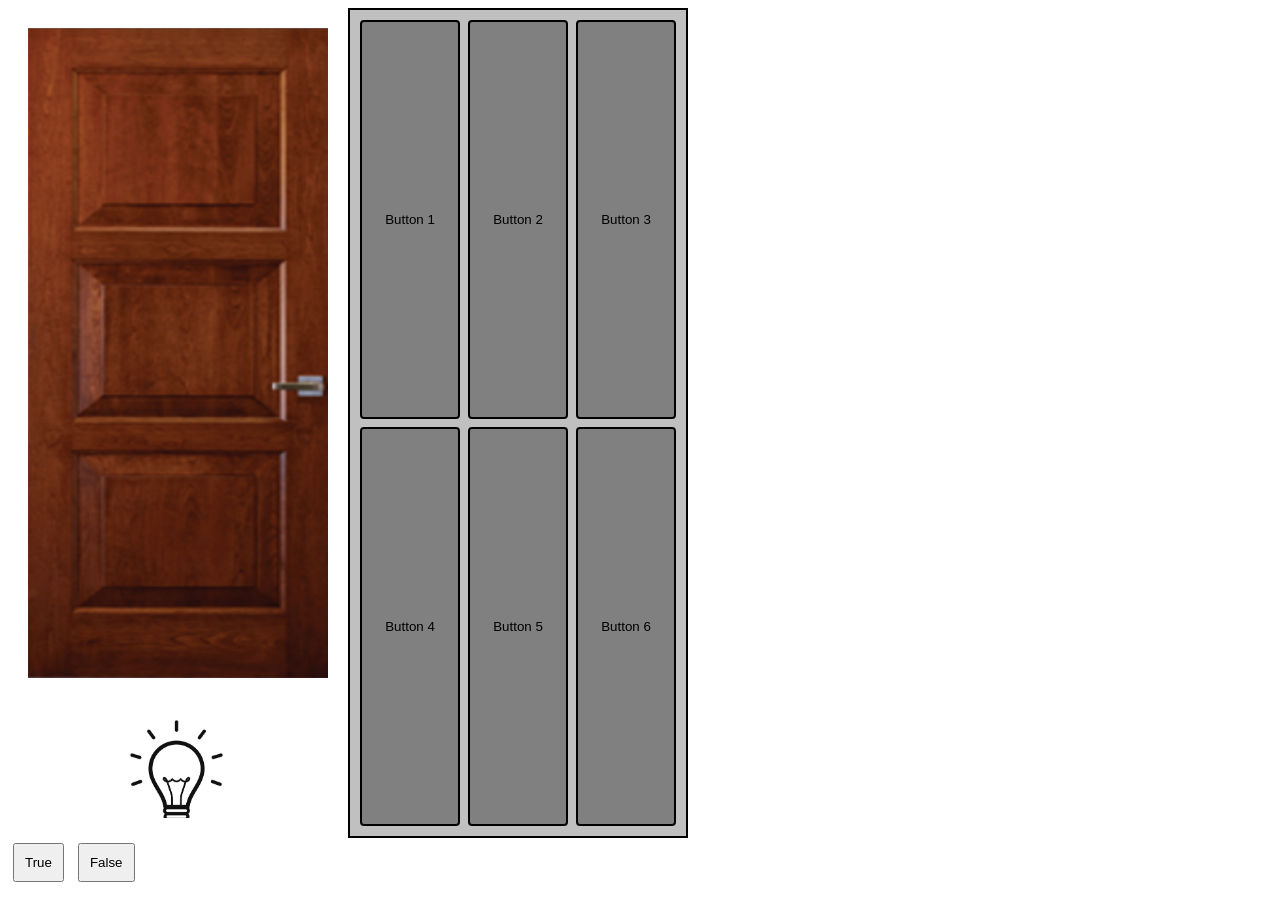
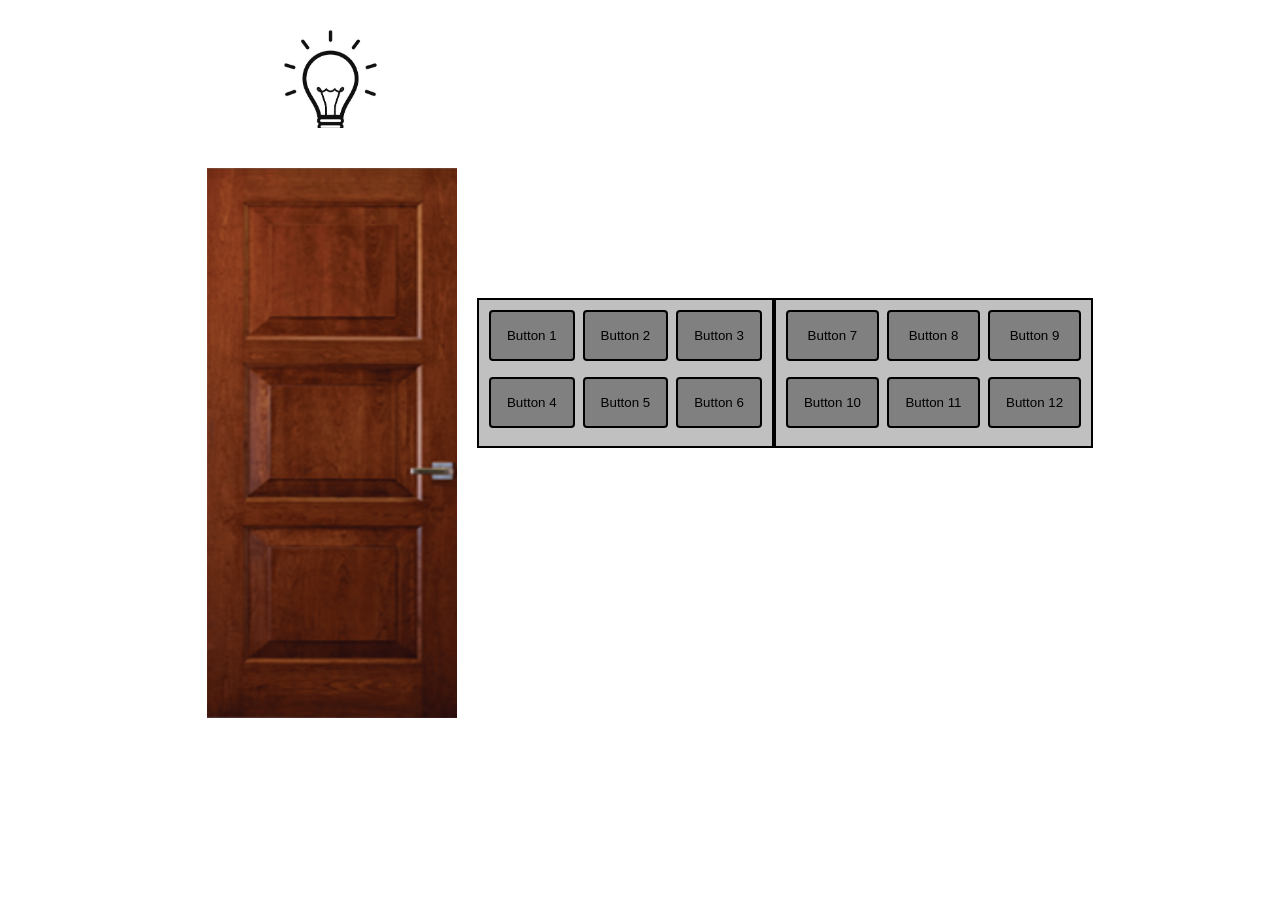
Before and after one commit to samhita-l/warmup2, a Jekyll site: the page project/logicGates.html, which Jekyll copies as it is, in a window 1280 px wide. Built offline with Jekyll 4.4.1, drawn with Linux system fonts in a browser that asks for light colours.

Commit message:
Readjusted the door

```diff
--- a/project/logicGates.html
+++ b/project/logicGates.html
@@ -1,5 +1,6 @@
 <!DOCTYPE html>
 <html lang="en">
+
 <head>
     <meta charset="UTF-8">
     <meta name="viewport" content="width=device-width, initial-scale=1.0">
@@ -8,40 +9,15 @@
         /* Style for the main container */
         .main-container {
             display: flex;
+            justify-content: center;
+            align-items: center;
         }
 
-    /* Style for the button container */
-    .button-container {
-      background-color: #c0c0c0; /* Greyish silver background color */
-      border: 2px solid black; /* Black border */
-      padding: 10px; /* Padding around the buttons */
-      width: 25%; /* Adjusted width to make it smaller */
-      display: grid; /* Use grid to arrange buttons */
-      grid-template-columns: repeat(3, 1fr); /* Three columns */
-      gap: 8px; /* Gap between buttons */
-    }
-
-    /* Style for the buttons */
-    .my-button {
-      background-color: #808080; /* Grey background color */
-      color: #000; /* Black text color */
-      padding: 8px 16px; /* Padding inside the button */
-      border: 2px solid black; /* Black border */
-      border-radius: 4px; /* Optional: Add rounded corners */
-      cursor: pointer; /* Change cursor to pointer on hover */
-    }
-
-    /* Style for the door and lightbulb container */
+        /* Style for the door-lightbulb-container */
         .door-lightbulb-container {
             display: flex;
             flex-direction: column;
             align-items: center;
-    }
-
-    #door1 {
-      width: 300px;
-      height: 650px;
-      margin: 20px;
         }
 
         #lightbulb {
@@ -52,18 +28,47 @@
             background-size: cover;
         }
 
-    .button {
-      padding: 10px;
-      margin: 5px;
-      cursor: pointer;
+        #door1 {
+            width: 250px; /* Adjusted width to make it smaller */
+            height: 550px; /* Adjusted height to make it smaller */
+            margin: 20px;
+        }
+
+        .button-container {
+            background-color: #c0c0c0; /* Greyish silver background color */
+            border: 2px solid black; /* Black border */
+            padding: 10px; /* Padding around the buttons */
+            height: 100%;
+            display: grid;
+            grid-template-columns: repeat(3, 1fr); /* Three columns */
+            gap: 8px; /* Gap between buttons */
+            align-items: center;
+        }
+
+        /* Style for the buttons */
+        .my-button {
+            background-color: #808080; /* Grey background color */
+            color: #000; /* Black text color */
+            padding: 16px; /* Increase padding inside the button */
+            border: 2px solid black; /* Black border */
+            border-radius: 4px; /* Optional: Add rounded corners */
+            cursor: pointer; /* Change cursor to pointer on hover */
+            margin-bottom: 8px; /* Adjusted margin between buttons */
+        }
+
+        /* Style for the "not" and "and" images */
+        .logical-operators {
+            width: 50px; /* Adjust the size as needed */
+            height: 50px; /* Adjust the size as needed */
         }
     </style>
 </head>
+
 <body>
     <div class="main-container">
         <div class="door-lightbulb-container">
-      <img src="door1.png" width="300" height="650" id="door1">
             <div id="lightbulb"></div>
+            <img src="door1.png" id="door1">
         </div>
         <div class="button-container">
             <button class="my-button" id="b1" onclick="toggle1Value()">Button 1</button>
@@ -73,9 +78,14 @@
             <button class="my-button" id="b5" onclick="toggle5Value()">Button 5</button>
             <button class="my-button" id="b6" onclick="toggle6Value()">Button 6</button>
         </div>
+        <div class="button-container duplicate">
+          <button class="my-button" id="b7" onclick="toggle7Value()">Button 7</button>
+          <button class="my-button" id="b8" onclick="toggle8Value()">Button 8</button>
+          <button class="my-button" id="b9" onclick="toggle9Value()">Button 9</button>
+          <button class="my-button" id="b10" onclick="toggle10Value()">Button 10</button>
+          <button class="my-button" id="b11" onclick="toggle11Value()">Button 11</button>
+          <button class="my-button" id="b12" onclick="toggle12Value()">Button 12</button>
       </div>
-  <button class="button" onclick="checkAnswer(true)">True</button>
-  <button class="button" onclick="checkAnswer(false)">False</button>
   <script>
   // Function to change image from the door to the open door
   function changeImage () {
@@ -133,6 +149,42 @@
   button6Value = 1 - button6Value;
   }
 
+    // Function to toggle the button value
+    function toggle7Value() {
+    // Toggle between 0 and 1
+    button7Value = 1 - button7Value;
+  }
+
+  // Function to toggle the button value
+  function toggle8Value() {
+  // Toggle between 0 and 1
+  button8Value = 1 - button8Value;
+  }
+
+  // Function to toggle the button value
+  function toggle9Value() {
+  // Toggle between 0 and 1
+  button9Value = 1 - button9Value;
+  }
+
+  // Function to toggle the button value
+  function toggle10Value() {
+  // Toggle between 0 and 1
+  button10Value = 1 - button10Value;
+  }
+
+  // Function to toggle the button value
+  function toggle11Value() {
+  // Toggle between 0 and 1
+  button11Value = 1 - button11Value;
+  }
+
+  // Function to toggle the button value
+  function toggle12Value() {
+  // Toggle between 0 and 1
+  button12Value = 1 - button12Value;
+  }
+
   function checkAnswer(isCorrect) {
       if (isCorrect) {
       document.getElementById('lightbulb').style.backgroundImage = "url('on_lightbulb.png')"; /* Replace with the path to your on lightbulb image */
```
Also changed, not shown: other parts of project/logicGates.html (+6 -0 lines). Lines whose indentation alone changed are shown as unchanged.
